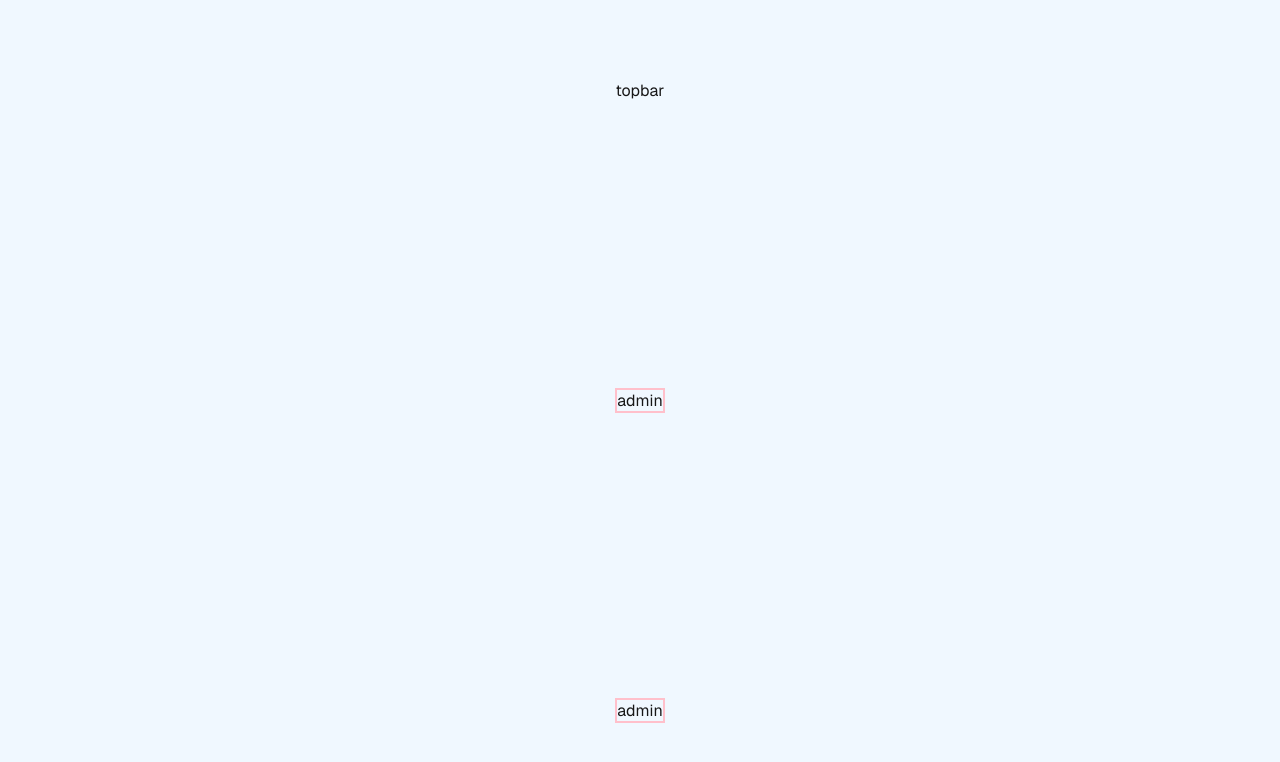
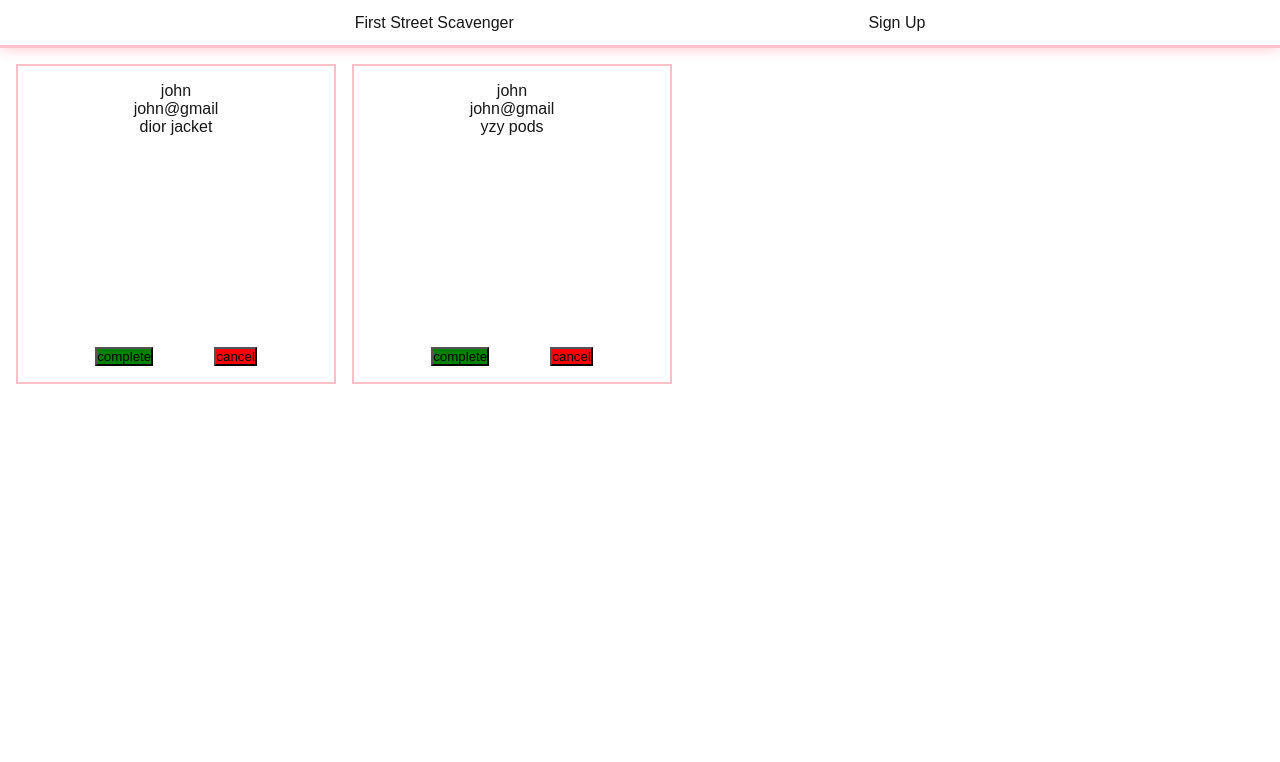
Before and after one commit to CalumCheah/firstStreetScavengers, a Next.js app: page /admin in a window 1280 px wide. Shown: the top 762 px of the page. Built offline with nearby package versions, Linux system fonts and the light colour scheme.

Commit message:
admin dashboard w navbar

```diff
--- a/app/admin/page.module.css
+++ b/app/admin/page.module.css
@@ -1,32 +1,17 @@
 .main {
-    background-color: aliceblue;
-    --gray-rgb: 0, 0, 0;
-    --gray-alpha-200: rgba(var(--gray-rgb), 0.08);
-    --gray-alpha-100: rgba(var(--gray-rgb), 0.05);
-
-    --button-primary-hover: #383838;
-    --button-secondary-hover: #f2f2f2;
-
-    display: grid;
-    grid-template-rows: 20px 1fr 20px;
-    align-items: center;
-    justify-items: center;
-    min-height: 100svh;
-    padding: 80px;
-    gap: 64px;
-    font-family: var(--font-geist-sans);
+    width: 100%;
+    height: 100%;
+    display: flex;
+    flex-direction: column;
+    gap: 1em;
 }
 
-.button {
-    border-style: solid;
-    border-width: 2px;
-    border-left-width: 2px;
-    border-right-width: 2px;
-    border-color: pink;
-    align-items: center;
-    justify-items: center;
+.content {
+    grid-auto-flow: row;
+    display: grid;
+    gap: 1em;
+    grid-template-columns: repeat(auto-fill, 20em);
+    grid-auto-rows: 20em;
+    margin: 1em;
+    margin-top: 0em;
 }
-
-.topbar {
-    position: sticky;
-}
--- a/app/admin/page.tsx
+++ b/app/admin/page.tsx
@@ -1,16 +1,24 @@
 import Image from "next/image";
 import styles from "./page.module.css";
+import Navbar from "../components/navbar/navbar";
+import ReservationCard from "../components/Reservation Card/reservationCard";
 
 const AdminDashboard = () => {
 
     return (
         <main className={styles.main}>
-            <div className={styles.topbar}>topbar</div>
-            <div className={styles.button}>
-                admin
-            </div>
-            <div className={styles.button}>
-                admin
+            <Navbar />
+            <div className={styles.content}>
+                <ReservationCard
+                    name="john"
+                    contact="john@gmail"
+                    product="dior jacket"
+                 />
+                <ReservationCard
+                    name="john"
+                    contact="john@gmail"
+                    product="yzy pods"
+                 />
             </div>
         </main>
     )
--- /dev/null
+++ b/app/components/Reservation Card/reservationCard.module.css
@@ -0,0 +1,32 @@
+.card {
+    border-style: solid;
+    border-width: 2px;
+    border-left-width: 2px;
+    border-right-width: 2px;
+    border-color: pink;
+
+    width: 20em;
+    height: 20em;
+
+    display: flex;
+    flex-direction: column;
+    text-align: center;
+    justify-content: space-between;
+    align-items: center;
+    padding: 1em;
+}
+
+.buttonContainer {
+    display: flex;
+    flex-direction: row;
+    justify-content: space-evenly;
+    width: 100%;
+}
+
+.complete {
+    background-color: green;
+}
+
+.cancel {
+    background-color: red;
+}
--- /dev/null
+++ b/app/components/Reservation Card/reservationCard.tsx
@@ -0,0 +1,24 @@
+import styles from "./reservationCard.module.css"
+
+const ReservationCard = ({ name, contact, product }: { name: string, contact: string, product: string}) => {
+
+    return (
+        <div className={styles.card}>
+            <div className={styles.info}>
+                <p>{name}</p>
+                <p>{contact}</p>
+                <p>{product}</p>
+            </div>
+            <div className={styles.buttonContainer}>
+                <button className={styles.complete}>
+                    complete
+                </button>
+                <button className={styles.cancel}>
+                    cancel
+                </button>
+            </div>
+        </div>
+    )
+}
+
+export default ReservationCard
--- /dev/null
+++ b/app/components/navbar/navbar.module.css
@@ -0,0 +1,13 @@
+.navbar {
+    border-bottom: 3px solid pink;
+    display: flex;
+    flex-direction: row;
+    justify-content: space-evenly;
+    position: sticky;
+    top: 0;
+    left: 0;
+    align-items: center;
+    width: 100%;
+    height: 3em;
+    box-shadow: 0 0 1em pink;
+}
--- /dev/null
+++ b/app/components/navbar/navbar.tsx
@@ -0,0 +1,14 @@
+import Image from "next/image";
+import styles from "./navbar.module.css";
+
+const Navbar = () => {
+
+    return (
+        <div className={styles.navbar}>
+           <a href="/">First Street Scavenger</a>
+           <a>Sign Up</a>
+        </div>
+    )
+}
+
+export default Navbar
```
Also changed, not shown: app/components/navbar.module.css (deleted), app/components/navbar.tsx (deleted).
